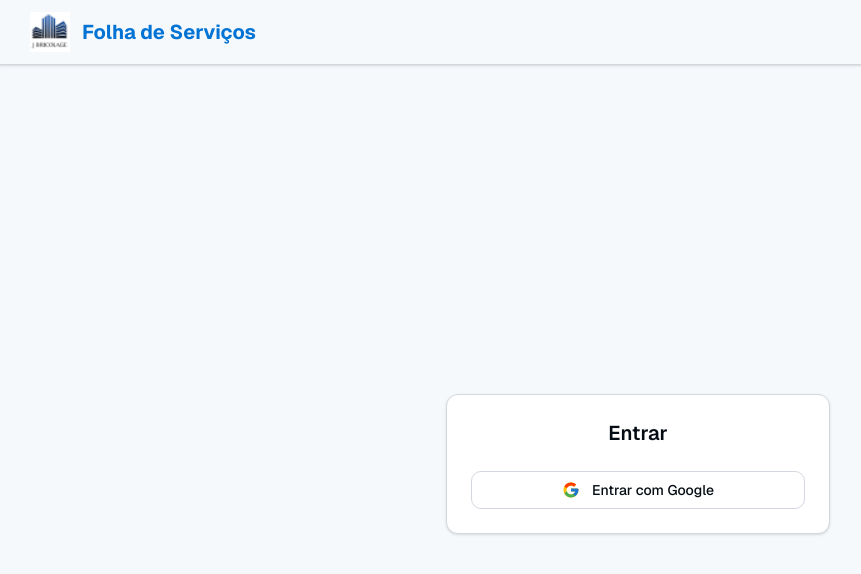
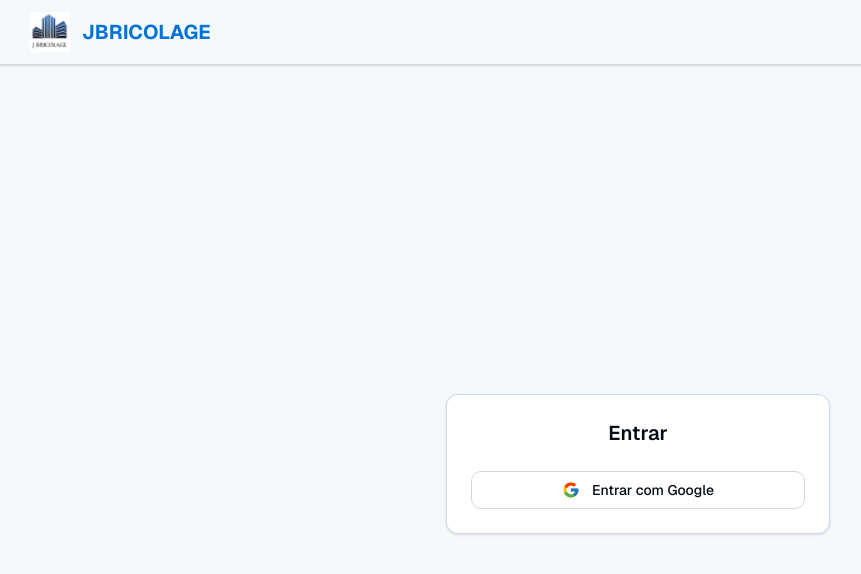
Before and after one commit to treis335/jbricolagefolha, a Next.js app: page /login in a window 1280 px wide. Shown: the top 574 px of the page, without its empty margins (2-863 px from the left). Built offline with nearby package versions, Linux system fonts and the light colour scheme; no server answers.

Commit message:
Description and app Name update

```diff
--- a/components/admin.tsx
+++ b/components/admin.tsx
@@ -757,7 +757,7 @@ export function AdminDashboard() {
 
         {/* Footer */}
         <div className="text-center text-sm text-slate-600 dark:text-slate-400 py-8">
-          <p>Dashboard Administrativo · J.Bricolage Folha</p>
+          <p>Dashboard Administrativo · J.Bricolage</p>
           <p className="text-xs mt-1">Última atualização: {new Date().toLocaleString("pt-PT")}</p>
         </div>
       </div>
--- a/components/header.tsx
+++ b/components/header.tsx
@@ -27,14 +27,14 @@ export function Header() {
           <div className="relative w-10 h-10">
             <Image
               src="/icon-dark-32x32.png"
-              alt="JBricolage Horas"
+              alt="JBRICOLAGE"
               fill
               className="object-contain"
               priority
             />
           </div>
           <span className="text-xl font-bold text-primary">
-            Folha de Serviços
+            JBRICOLAGE
           </span>
         </Link>
 
```
Also changed, not shown: public/manifest.json.
